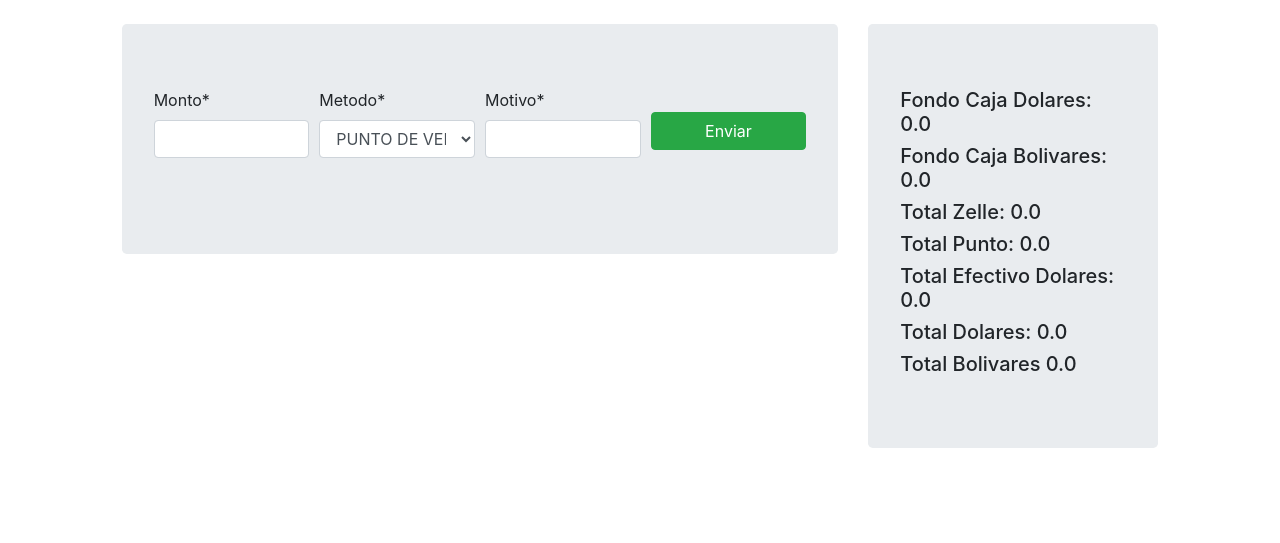
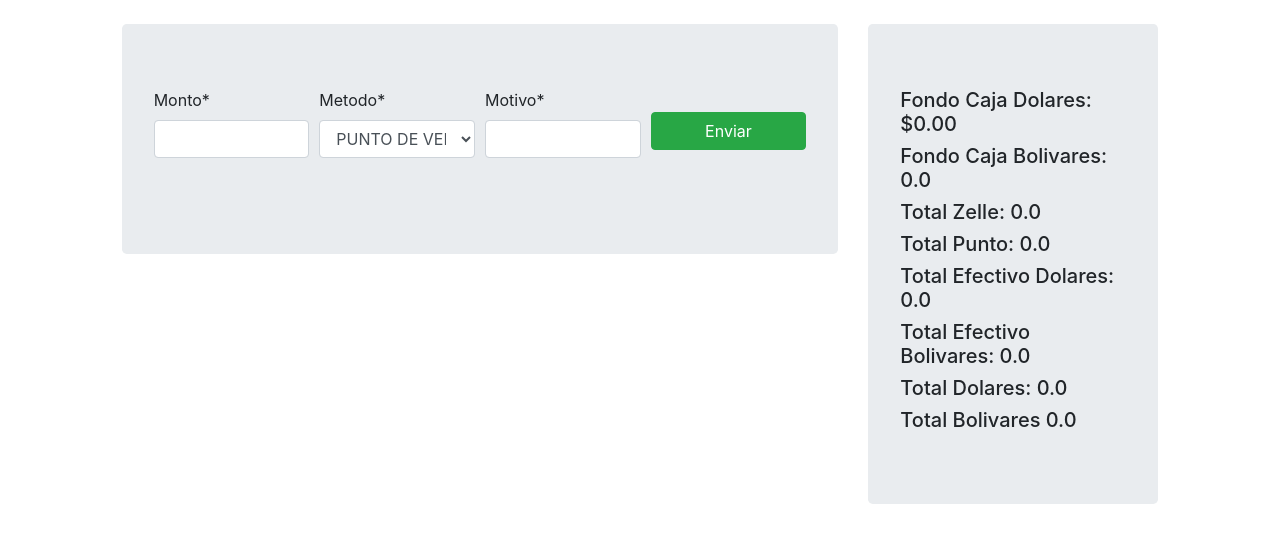
Before and after one commit to elchamucoroboto/caja-farmacia, a Django app: page / in a window 1280 px wide. Shown: the part 56-599 px from the top of the page. Run offline with Django 3.2, Linux system fonts and the light colour scheme; a user stored in the database is signed in; data comes from the database, SQL or seed files in the repository; both versions use the stored data as it was after the commit; some libraries are stand-ins or nearby versions.

Commit message:
added vales and currency format

```diff
--- a/caja/forms.py
+++ b/caja/forms.py
@@ -3,7 +3,7 @@ from django import forms
 
 class opForm(forms.Form):
     monto = forms.FloatField(required=True)
-    metodo = forms.ChoiceField(choices=[("PUNTO", "PUNTO DE VENTA"), ("BOLIVARES EN EFECTIVO", "BOLIVARES EN EFECTIVO"),("DOLARES EN EFECTIVO", "DOLARES EN EFECTIVO"),("ZELLE", "ZELLE"),("FONDO CAJA BOLIVARES", "FONDO CAJA BOLIVARES"),("FONDO CAJA DOLARES", "FONDO CAJA DOLARES")], required=True)
+    metodo = forms.ChoiceField(choices=[("PUNTO", "PUNTO DE VENTA"), ("BOLIVARES EN EFECTIVO", "BOLIVARES EN EFECTIVO"),("DOLARES EN EFECTIVO", "DOLARES EN EFECTIVO"),("ZELLE", "ZELLE"),("FONDO CAJA BOLIVARES", "FONDO CAJA BOLIVARES"),("FONDO CAJA DOLARES", "FONDO CAJA DOLARES"),("VALE EN DOLARES","VALE EN DOLARES"),("VALE EN BOLIVARES","VALE EN BOLIVARES")], required=True)
     motivo = forms.CharField(required=True)
 
 class fechaForm(forms.Form):
--- a/caja/templates/caja/base.html
+++ b/caja/templates/caja/base.html
@@ -118,11 +118,28 @@
       classColor[i].className += " " +colores[2]
 
     }
-    if (classColor[i].innerHTML.indexOf('DEVOLUCION') > -1) {
+    if (classColor[i].innerHTML.indexOf('DEVOLUCION') > -1 || classColor[i].innerHTML.indexOf('VALE') > -1 )  {
       classColor[i].className += " " +colores[1]
 
     }
   }
+
+
+var formatter = new Intl.NumberFormat('en-US', {
+    style: 'currency',
+    currency: 'USD',
+
+    // These options are needed to round to whole numbers if that's what you want.
+    //minimumFractionDigits: 0,
+    //maximumFractionDigits: 0,
+  });
+
+  var amounts = document.getElementsByClassName("op-amount");
+  for (var i = 0; i < amounts.length; i++) {
+
+       amounts[i].innerHTML = formatter.format(parseFloat(amounts[i].innerHTML));
+  }
+
 
 </script>
 
--- a/caja/templates/caja/index.html
+++ b/caja/templates/caja/index.html
@@ -67,11 +67,12 @@
 
   //-->
     {% block totales %}
-    <h5>Fondo Caja Dolares: {{fondoCajaD}}</h5>
+    <h5>Fondo Caja Dolares: <span class='op-amount'>{{fondoCajaD}}</span></h5>
     <h5>Fondo Caja Bolivares: {{fondoCajaBs}}</h5>
     <h5>Total Zelle: {{sumZelle}}</h5>
     <h5>Total Punto: {{sumPunto}}</h5>
     <h5>Total Efectivo Dolares: {{sumEfectivoD}}</h5>
+    <h5>Total Efectivo Bolivares: {{sumEfectivoBS}}</h5>
     <h5>Total Dolares: {{venta_total_dolares}}</h5>
     <h5>Total Bolivares {{venta_total_bolivares}}</h5>
     {% endblock %}
--- a/caja/views.py
+++ b/caja/views.py
@@ -85,8 +85,17 @@ def index(request):
             if 'FONDO CAJA DOLARES' == op.metodo:
                 fondoCajaD = op.monto
 
+        for op in operations:
+            if 'VALE EN DOLARES' == op.metodo:
+                sumEfectivoD = sumEfectivoD - op.monto
+
+        for op in operations:
+            if 'VALE EN BOLIVARES' == op.metodo:
+                sumEfectivoBS = sumEfectivoBS - op.monto
 
 
+
+        #TOTALES
         venta_total_bolivares = sumEfectivoBS+sumPunto
         venta_total_dolares = sumZelle+sumEfectivoD
 
@@ -124,6 +133,9 @@ def index(request):
             if 'FONDO CAJA DOLARES' == metodo:
                 fondoCajaD = monto
 
+            if 'VALE EN DOLARES' == metodo:
+                sumEfectivoD = sumEfectivoD - monto
+
 
 
 
@@ -131,6 +143,7 @@ def index(request):
             op.save()
 
         return HttpResponseRedirect('/')
+
 
 
 
--- a/dcaja_project/settings.py
+++ b/dcaja_project/settings.py
@@ -24,7 +24,7 @@ BASE_DIR = Path(__file__).resolve().parent.parent
 SECRET_KEY = 'n903a@3z5psio(mvlxr5fcqcjq5aug4v17-oaj4@%9i=#marxx'
 
 # SECURITY WARNING: don't run with debug turned on in production!
-DEBUG = False
+DEBUG = True
 
 ALLOWED_HOSTS = ['shielded-brushlands-48704.herokuapp.com', '127.0.0.1', 'localhost']
 
```
Also changed, not shown: db.sqlite3.
